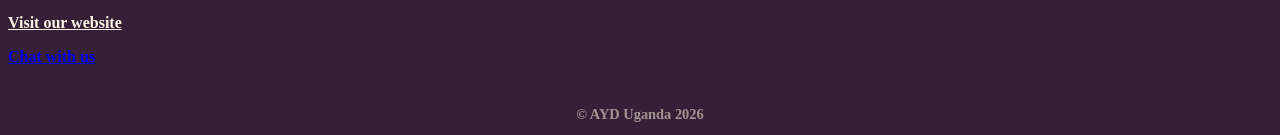
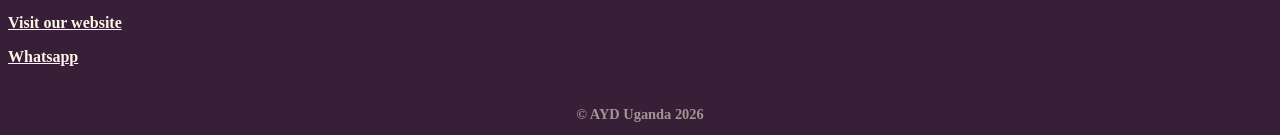
Before and after one commit to bulasio3/CAT1, a plain HTML site: page home.html in a window 1280 px wide. Shown: the part 1092-1227 px from the top of the page. Drawn offline with Linux system fonts and the light colour scheme.

Commit message:
Fix spelling errors and enhance HTML structure
Corrected multiple spelling errors and improved HTML structure.

```diff
--- a/home.html
+++ b/home.html
@@ -111,7 +111,7 @@
 
     </P>
 
-    <a href=https://wa.me/256708248056?text=Hello%20GROUPX%20this%20is%2C%20great%20work.">Chat with us
+    <a href=https://wa.me/256708248056?text=Hello%20GROUPX%20this%20is%2C%20great%20work." style="color:oldlace;">Whatsapp
 
     </a>
 
```
